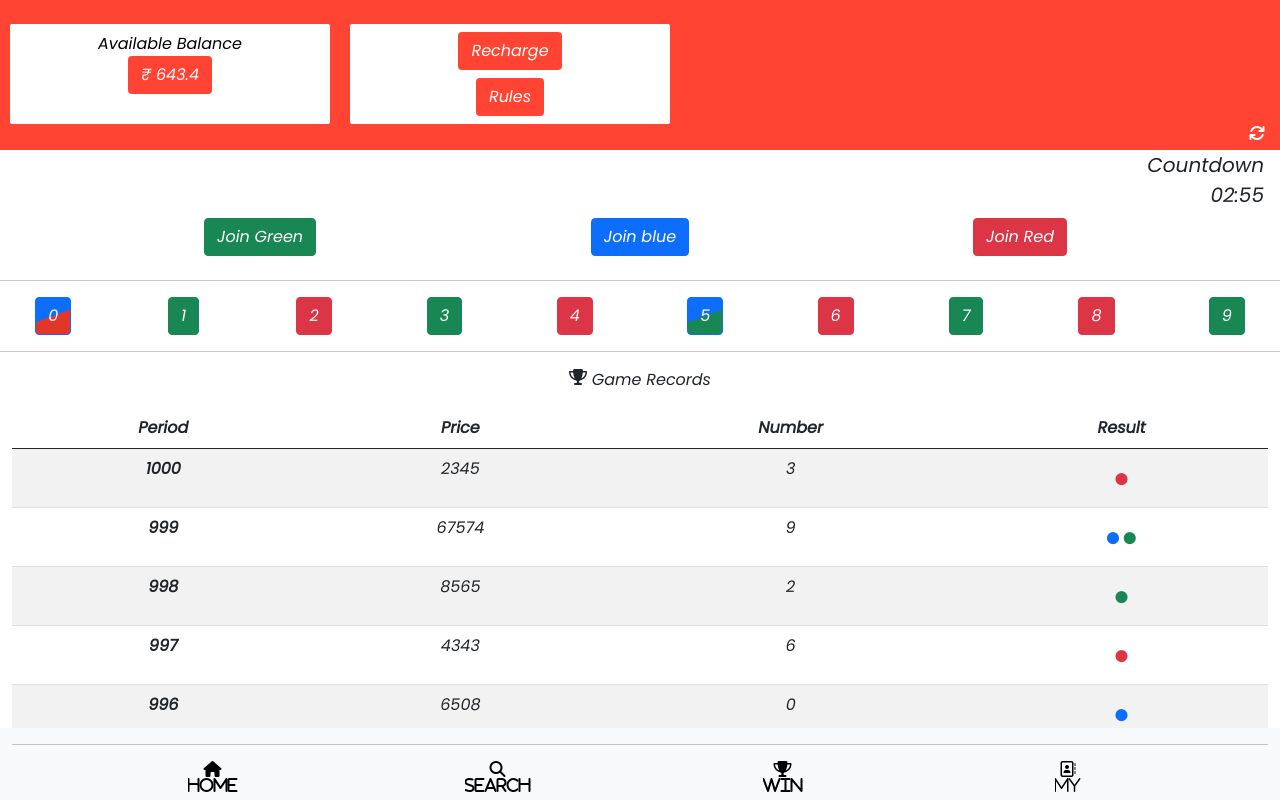
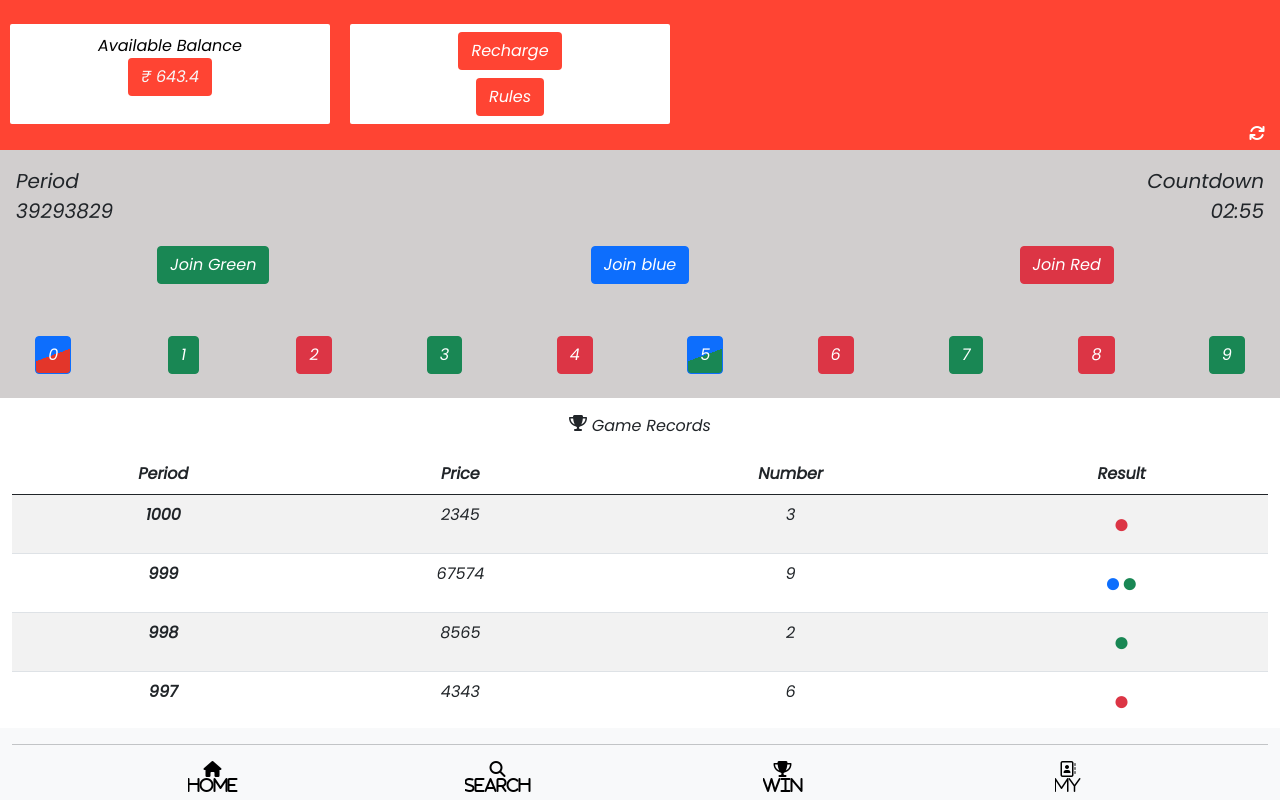
Before and after one commit to shre000/Game-Main, a React (Create React App) app in the folder Frontend/: page /win in a window 1280 px wide. Shown: the top 800 px of the page. Built offline with nearby package versions, Linux system fonts and the light colour scheme.

Commit message:
Added bg-grey in win

```diff
--- a/Frontend/src/Comp-style/winsection3.css
+++ b/Frontend/src/Comp-style/winsection3.css
@@ -15,3 +15,6 @@
     background-image: linear-gradient(160deg, rgb(13,110, 253) 50%, rgba(25, 135, 84, 1) 50%);
     color: white;
 }
+.disable-bg{
+    background-color: rgb(209, 206, 206);
+}
--- a/Frontend/src/Comp-style/wintopbar.css
+++ b/Frontend/src/Comp-style/wintopbar.css
@@ -7,6 +7,7 @@
 
 
 .wc1{
+    padding-top: 10px !important;
     width: 25%;
     height: 100px;
     background: white;
--- a/Frontend/src/Comp/My/Win Components/Parity.js
+++ b/Frontend/src/Comp/My/Win Components/Parity.js
@@ -10,7 +10,7 @@ const Parity = () => {
         <>
 
             <div >
-                <p className='text-center'><i class="fa-solid fa-trophy " ><br /></i> Game Records</p>
+                <p className='text-center my-3'><i class="fa-solid fa-trophy " ><br /></i> Game Records</p>
 
             </div>
             <div className="container-fluid mb-5">
--- a/Frontend/src/Comp/My/Win Components/Records.js
+++ b/Frontend/src/Comp/My/Win Components/Records.js
@@ -4,7 +4,7 @@ import Accordion from 'react-bootstrap/Accordion';
 const Records = () => {
   return (
     <div>
-        <ul className="container-fluid">
+        <ul className="container-fluid mb-4 mt-0">
                         <Accordion defaultActiveKey="0">
                             <Accordion.Item eventKey="1">
                                 <Accordion.Header> 32424 ~ Fail - 45 </Accordion.Header>
--- a/Frontend/src/Comp/My/Win Components/WinSection3.js
+++ b/Frontend/src/Comp/My/Win Components/WinSection3.js
@@ -45,11 +45,16 @@ const WinSection3 = () => {
 
   return (
     <div>
-      <div className={`section-container ${disableSection ? "disabled" : ""}`}>
-        <div className="col text-end mx-3 fs-5">
-          Countdown <br /> {`${minutes}:${seconds < 10 ? "0" : ""}${seconds}`}
+      <div className={`section-container disable-bg ${disableSection ? "disabled" : ""}`}>
+        <div className="row my-2 disable-bg py-2">
+          <div className="col mx-3 fs-5">
+            Period <br /> 39293829
+          </div>
+          <div className="col text-end mx-3 fs-5">
+            Countdown <br /> {`${minutes}:${seconds < 10 ? "0" : ""}${seconds}`}
+          </div>
         </div>
-        <div className="container py-2">
+        <div className="container-fluid py-1 ">
           <Row className="text-center">
             <Col>
               <Joingreen disabled={disableSection} />
@@ -62,7 +67,7 @@ const WinSection3 = () => {
             </Col>
           </Row>
         </div>
-        <hr />
+        <br /> <br />
         <Row className="text-lg-center text-md-start text-sm-start text-xs-start">
           <Col>
             <span>
@@ -115,8 +120,8 @@ const WinSection3 = () => {
             </span>
           </Col>
         </Row>
+        <br />
 
-        <hr />
       </div>
     </div>
   );
```
